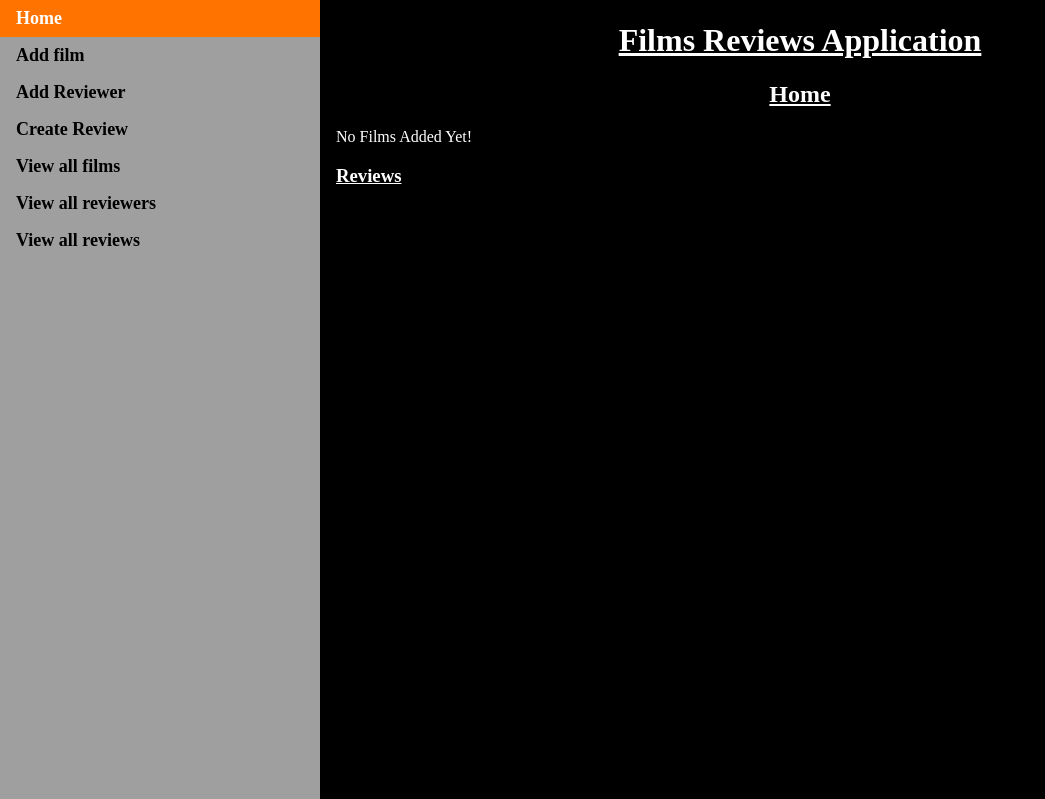
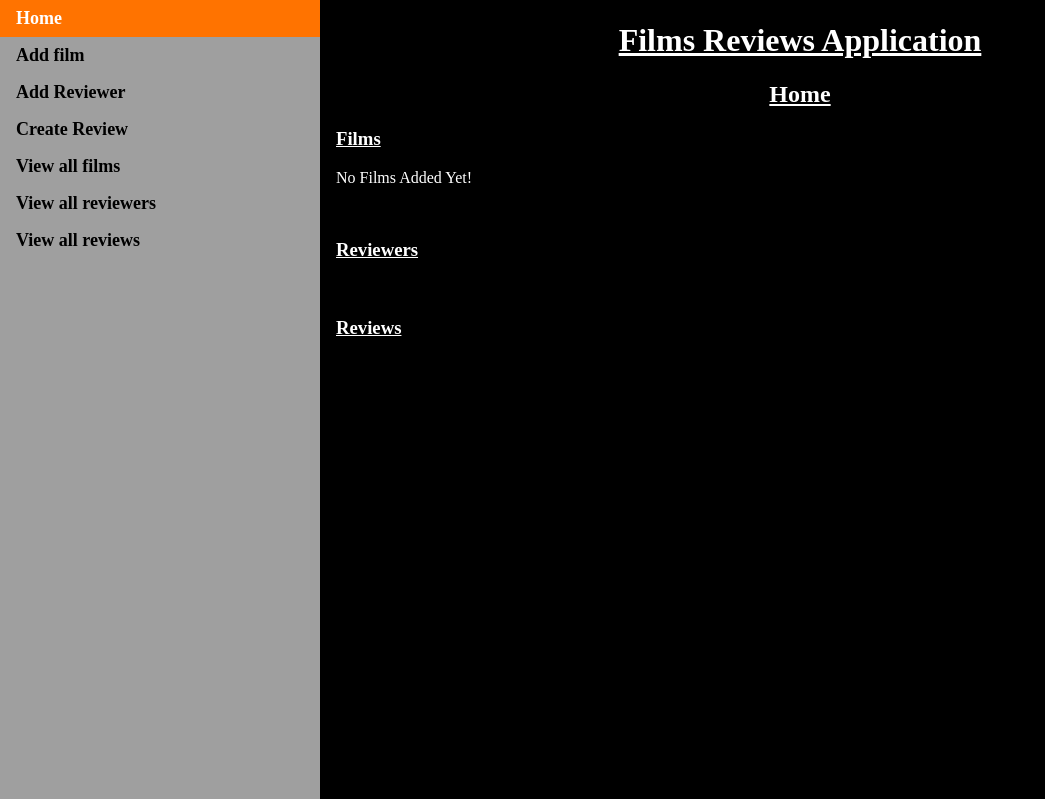
Before and after one commit to JackDavidWearn/QA-Core-Fundamental-Project, a Flask app: page /home in a window 1280 px wide. Shown: the top 799 px of the page, without its empty margins (0-1045 px from the left). Run offline with Flask 2, Linux system fonts and the light colour scheme; data that the repository does not hold is empty.

Commit message:
Changes to home page

```diff
--- a/application/templates/index.html
+++ b/application/templates/index.html
@@ -1,19 +1,34 @@
 {% extends 'layout.html' %}
 {% block body %}
 <h2>Home</h2>
+<h3>Films</h3>
 {% if num == 0 %}
 <p>No Films Added Yet!</p>
 {% else %}
 <p>There is {{ num }} Films Available to Review!</p>
 {% endif %}
 {% for film in films %}
-{{ film.__str__()}} <a href="{{ url_for('createreview') }}">Review Film</a> || <a href="#">Update Film Details</a>
+{{ film.__str__()}} <a href="{{ url_for('updatefilm', films_id=film.films_id) }}">( Update Film Details</a> || <a href="{{ url_for('deletefilm', films_id=film.films_id) }}">Delete Movie )</a>
 <br>
 {% endfor %}
-
+<br>
+<h3>Reviewers</h3>
+{% for reviewer in reviewers %}
+<br>{{ reviewer.__str__()}} <a href="{{ url_for('updatereviewer', reviewer_id=reviewer.reviewer_id) }}">( Update Reviewer</a> || <a href="{{ url_for('deletereviewer', reviewer_id=reviewer.reviewer_id) }}">Delete Reviewer )</a>
+<br>
+{% endfor %}
+<br>
 <h3>Reviews</h3>
 {% for review in reviews %}
-{{ review.__str__()}}
+{% for film in films %}
+{% for reviewer in reviewers %}
+{% if film.films_id == review.fk_films_id %}
+{% if reviewer.reviewer_id == review.fk_reviewer_id %}
+<br>{{ reviewer.__str__(display=True) + " " + film.__str__(test=True) + " " + review.__str__() }} <a href="{{ url_for('updatereview', review_id=review.review_id) }}">( Update Review</a> || <a href="{{ url_for('deletereview', review_id=review.review_id) }}">Delete Review )</a>
 <br>
+{% endif %}
+{% endif %}
+{% endfor %}
+{% endfor %}
 {% endfor %}
 {% endblock body %}
```
